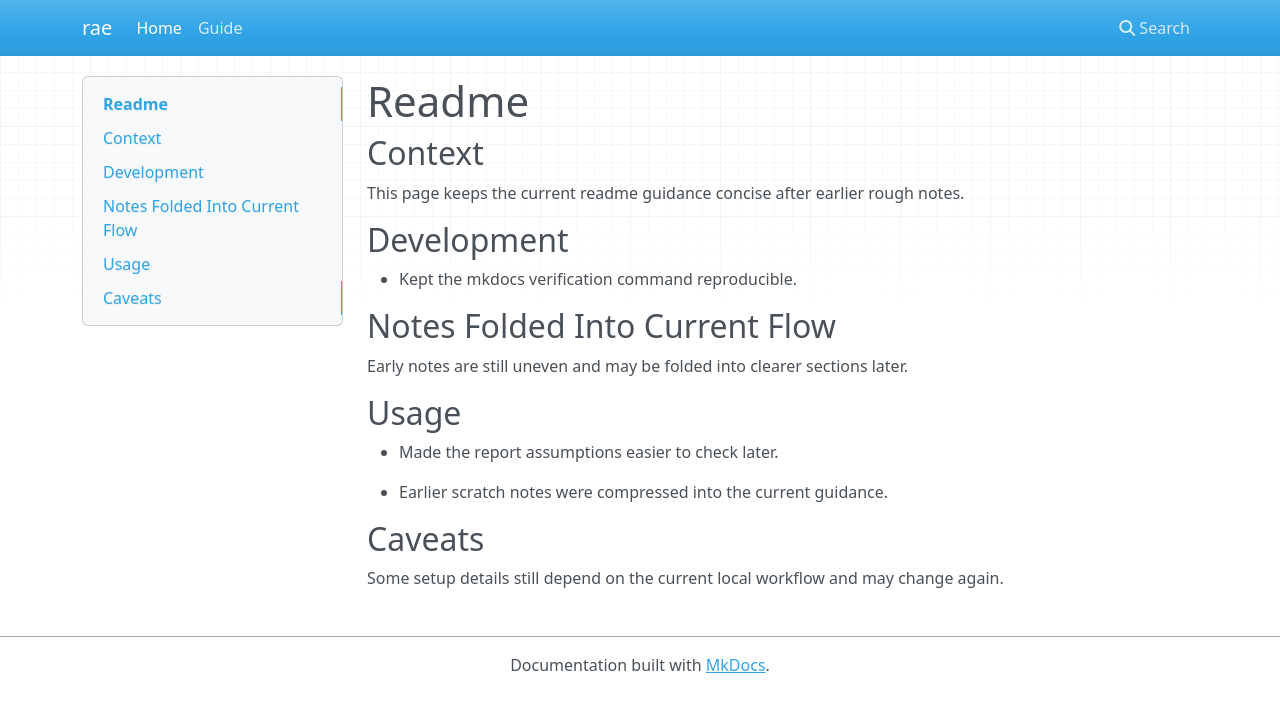
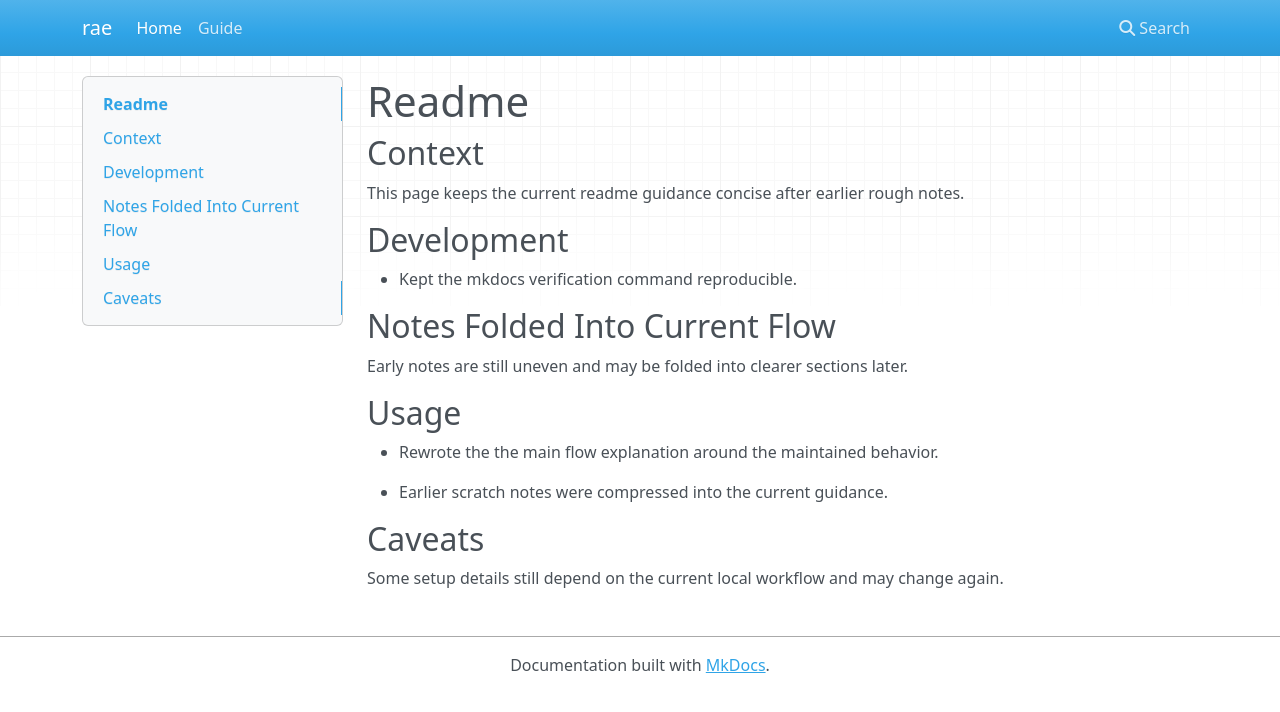
Before and after one commit to sebastianspicker/rae, an MkDocs documentation site: the page built from docs/README.md, in a window 1280 px wide. Shown: the top 712 px of the page. Built offline with MkDocs 1.6.1, drawn with Linux system fonts in a browser that asks for light colours; nearby versions of some CDN libraries.

```diff
--- a/docs/README.md
+++ b/docs/README.md
@@ -11,7 +11,7 @@ This page keeps the current readme guidance concise after earlier rough notes.
 Early notes are still uneven and may be folded into clearer sections later.
 
 ## Usage
-- Made the report assumptions easier to check later.
+- Rewrote the the main flow explanation around the maintained behavior.
 
 - Earlier scratch notes were compressed into the current guidance.
 
```
Also changed, not shown: docs/INDEX.md (+1 -1 lines), docs/outline-reliability-first.md (added, +11 -0 lines).
